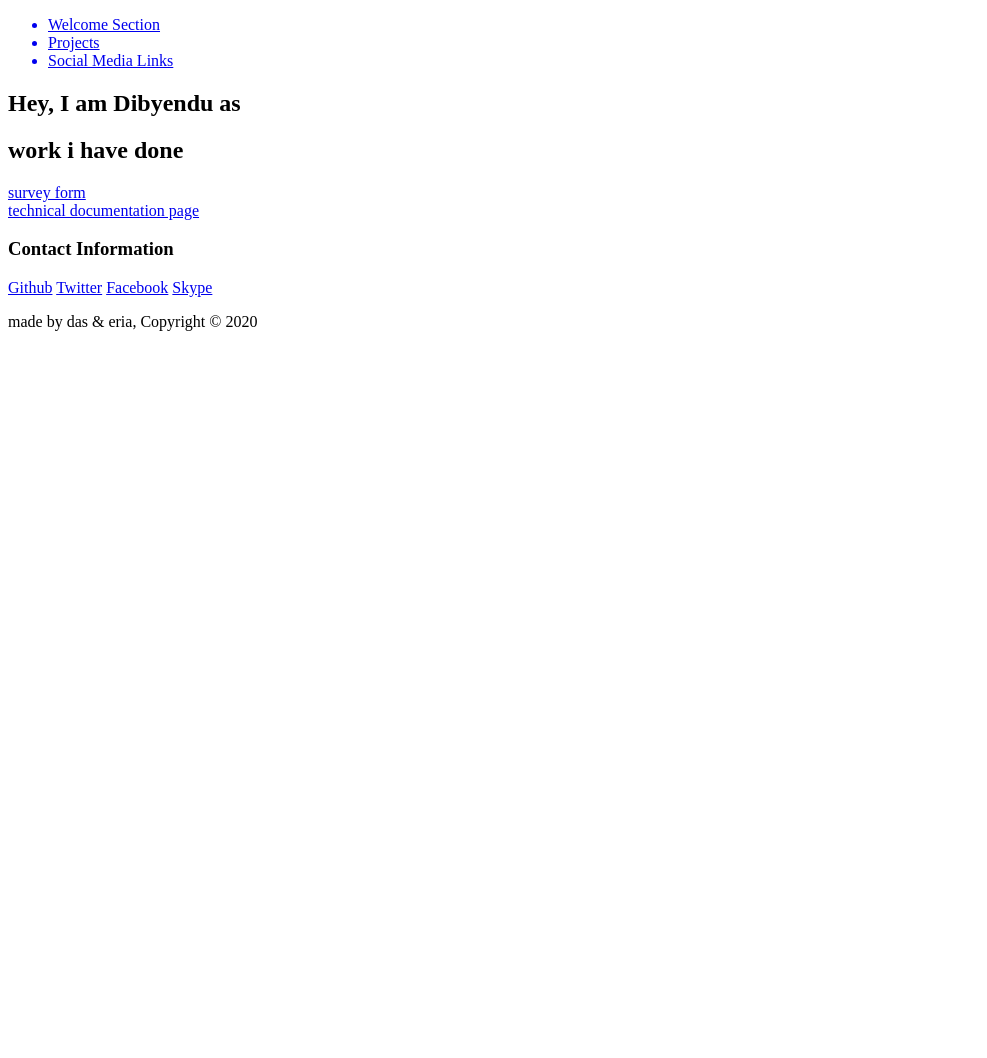
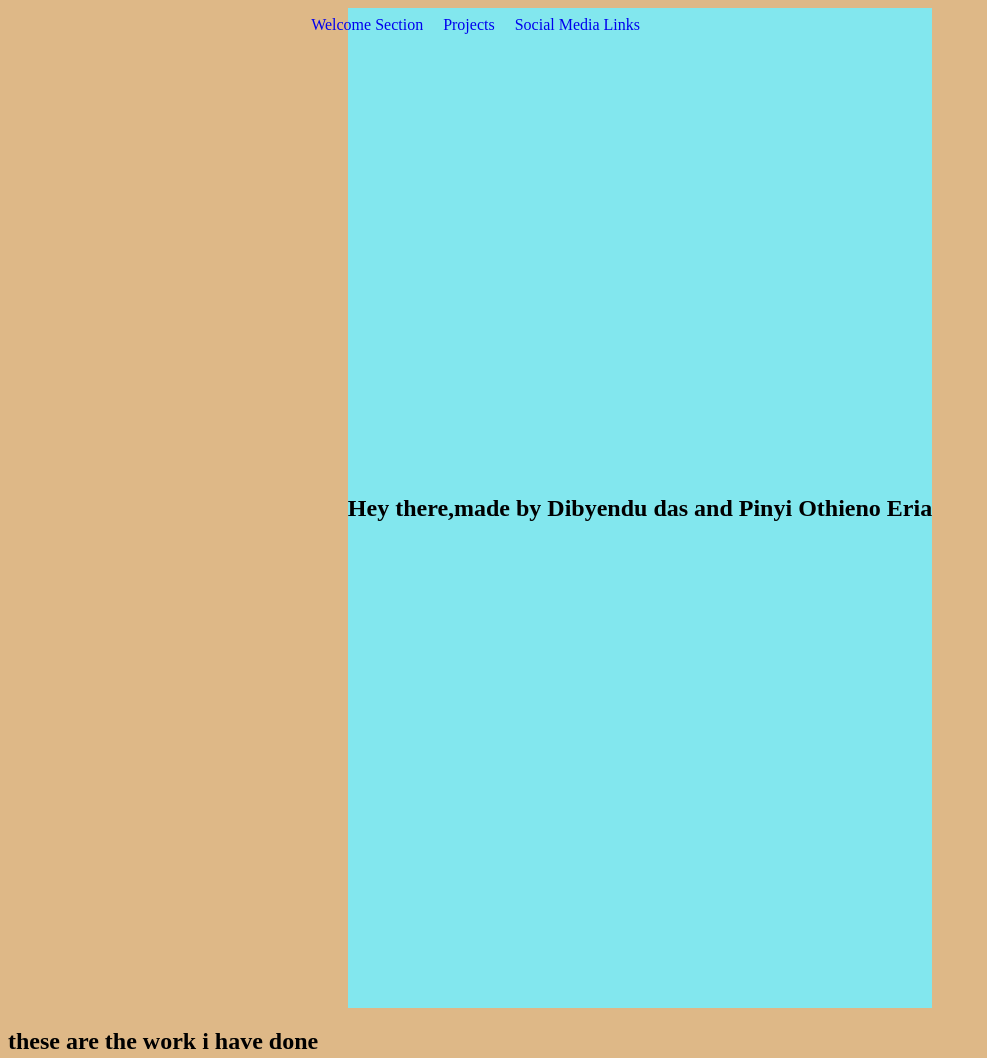
Before and after one commit to pinyito/EriaDasMicroverse, a plain HTML site: page index.html in a window 1280 px wide. Shown: the top 1058 px of the page, without its empty margins (0-987 px from the left). Before the commit the page ends 800 px from the top, so only its background shows below. Drawn offline with Linux system fonts and the light colour scheme.

Commit message:
made changes in html and css

```diff
--- a/css/style.css
+++ b/css/style.css
@@ -0,0 +1,31 @@
+#welcome-section {
+    display: flex;
+    align-items: center;
+    justify-self: center;
+    background: rgb(130, 231, 238);
+    height: 125vh;
+    text-rendering: auto;
+}
+
+body {
+    background-color: burlywood;
+}
+
+#navbar {
+    position: fixed;
+    width: 50%;
+    color: blueviolet;
+}
+
+#navbar ul {
+    list-style: none;
+    height: 2em;
+    margin: 0;
+    float: right;
+    color: brown;
+}
+
+#navbar li {
+    display: inline-block;
+    padding: 0.5em;
+}
--- a/index.html
+++ b/index.html
@@ -4,7 +4,7 @@
     <meta charset="UTF-8">
   <meta name="viewport" content="width=device-width, initial-scale=1.0">
 
-    <title>Fork Me! FCC: Test Suite Template</title>
+    <title>my prtfolio</title>
     <link rel="stylesheet" href="css/style.css">
   </head>
 
@@ -19,16 +19,20 @@
 
     <script src="https://cdn.freecodecamp.org/testable-projects-fcc/v1/bundle.js"></script>
 <section id="welcome-section">
-<h1>Hey, I am Dibyendu as</h1>
+<h1>Hey there,made by Dibyendu das and Pinyi Othieno Eria</h1>
 </section>
 
 <section id="projects">
-<h2>work i have done </h2>
+<h2> these are the work i have done </h2>
       <div class=" project-tile">
-        <a href="https://codepen.io/freeCodeCamp/full/VPaoNP" target="_blank">survey  form</a>
+        <a href="https://codepen.io/freeCodeCamp/full/VPaoNP" target="_blank">
+         <img src="https://www.shutterstock.com/image-photo/customer-satisfactio-n-survey-questionnaire-concept-giving-752463637"></a>
+         <p>survey  form</p>
 </div>
-<div class=" project-tile">
-      <a href="https://codepen.io/freeCodeCamp/full/NdrKKL" target="_blank">technical documentation page</a>
+<div class="dproject-tile">
+      <a href="https://codepen.io/freeCodeCamp/full/NdrKKL" target="_blank">
+      <img src ="https://twitter.com/_asjas/status/1007964037777444864/photo/1"></a>
+      <p>technical documentation page</p>
 </div>
 </section>
 
```
